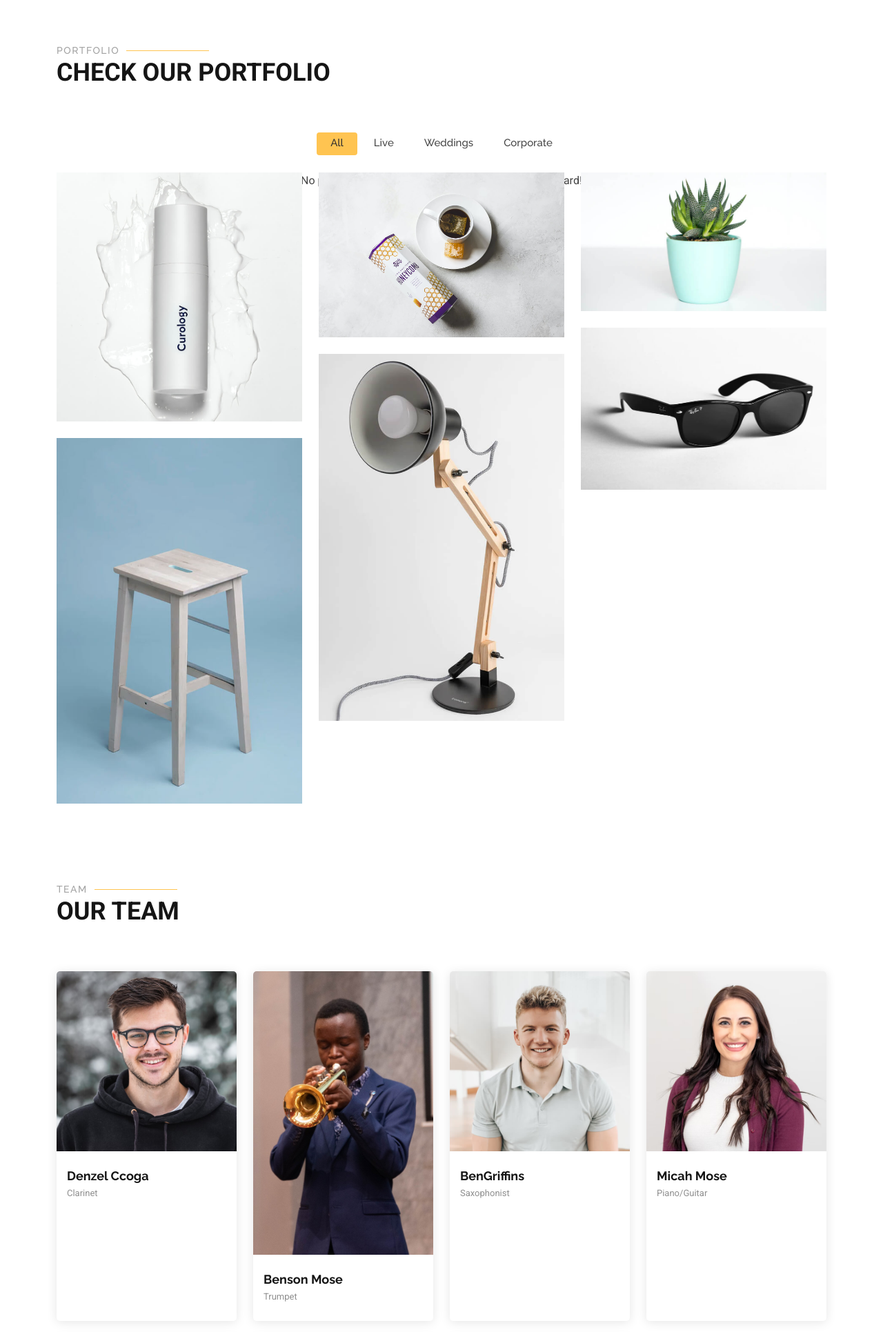
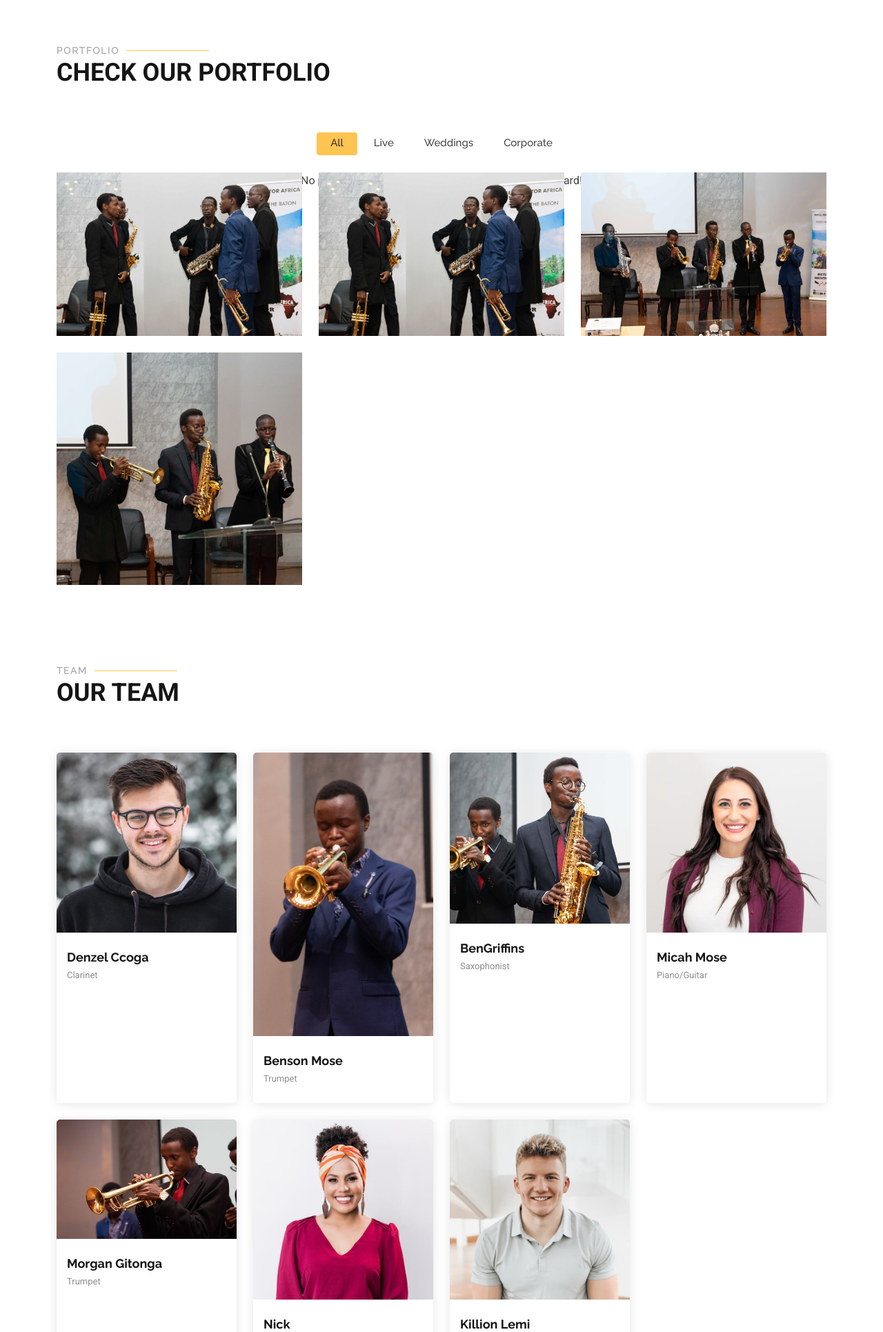
Before and after one commit to Bemos26/Black-Swing, a Django app: page / in a window 1280 px wide. Shown: the part 2306-4237 px from the top of the page at 69% size. Run offline with Django 5.2, Linux system fonts and the light colour scheme; data comes from the database, SQL or seed files in the repository; both versions use the stored data as it was after the commit; data that the repository does not hold is empty; some libraries are stand-ins or nearby versions.

Commit message:
Update team photos (Benson, BenGriffins, Morgan) and portfolio images

```diff
--- a/templates/core/index.html
+++ b/templates/core/index.html
@@ -195,75 +195,50 @@
         {% endfor %}
 
         <!-- Static Items for layout demonstration until dynamic items are populated -->
+        <!-- Static Items for layout demonstration -->
         <div class="col-lg-4 col-md-6 portfolio-item isotope-item filter-live">
-          <img src="{% static 'img/masonry-portfolio/masonry-portfolio-1.jpg' %}" class="img-fluid" alt="">
+          <img src="{% static 'img/masonry-portfolio/event_1.jpg' %}" class="img-fluid" alt="">
           <div class="portfolio-info">
-            <h4>Live Concert</h4>
-            <p>Jazz Festival 2024</p>
-            <a href="{% static 'img/masonry-portfolio/masonry-portfolio-1.jpg' %}" title="Live Concert"
+            <h4>Live Performance</h4>
+            <p>Black Swing Event</p>
+            <a href="{% static 'img/masonry-portfolio/event_1.jpg' %}" title="Live Performance"
               data-gallery="portfolio-gallery-live" class="glightbox preview-link"><i class="bi bi-zoom-in"></i></a>
             <a href="{% url 'portfolio_details' %}" title="More Details" class="details-link"><i
                 class="bi bi-link-45deg"></i></a>
           </div>
         </div><!-- End Portfolio Item -->
 
-        <div class="col-lg-4 col-md-6 portfolio-item isotope-item filter-weddings">
-          <img src="{% static 'img/masonry-portfolio/masonry-portfolio-2.jpg' %}" class="img-fluid" alt="">
+        <div class="col-lg-4 col-md-6 portfolio-item isotope-item filter-live">
+          <img src="{% static 'img/masonry-portfolio/event_2.jpg' %}" class="img-fluid" alt="">
           <div class="portfolio-info">
-            <h4>Wedding Reception</h4>
-            <p>Karen Country Club</p>
-            <a href="{% static 'img/masonry-portfolio/masonry-portfolio-2.jpg' %}" title="Wedding Reception"
-              data-gallery="portfolio-gallery-weddings" class="glightbox preview-link"><i class="bi bi-zoom-in"></i></a>
-            <a href="{% url 'portfolio_details' %}" title="More Details" class="details-link"><i
-                class="bi bi-link-45deg"></i></a>
-          </div>
-        </div><!-- End Portfolio Item -->
-
-        <div class="col-lg-4 col-md-6 portfolio-item isotope-item filter-corporate">
-          <img src="{% static 'img/masonry-portfolio/masonry-portfolio-3.jpg' %}" class="img-fluid" alt="">
-          <div class="portfolio-info">
-            <h4>Corporate Gala</h4>
-            <p>Annual Awards Night</p>
-            <a href="{% static 'img/masonry-portfolio/masonry-portfolio-3.jpg' %}" title="Corporate Gala"
-              data-gallery="portfolio-gallery-corporate" class="glightbox preview-link"><i
-                class="bi bi-zoom-in"></i></a>
+            <h4>Live Performance</h4>
+            <p>Black Swing Event</p>
+            <a href="{% static 'img/masonry-portfolio/event_2.jpg' %}" title="Live Performance"
+              data-gallery="portfolio-gallery-live" class="glightbox preview-link"><i class="bi bi-zoom-in"></i></a>
             <a href="{% url 'portfolio_details' %}" title="More Details" class="details-link"><i
                 class="bi bi-link-45deg"></i></a>
           </div>
         </div><!-- End Portfolio Item -->
 
         <div class="col-lg-4 col-md-6 portfolio-item isotope-item filter-live">
-          <img src="{% static 'img/masonry-portfolio/masonry-portfolio-4.jpg' %}" class="img-fluid" alt="">
+          <img src="{% static 'img/masonry-portfolio/event_3.jpg' %}" class="img-fluid" alt="">
           <div class="portfolio-info">
-            <h4>Sunday Brunch</h4>
-            <p>Live at Hemingways</p>
-            <a href="{% static 'img/masonry-portfolio/masonry-portfolio-4.jpg' %}" title="Sunday Brunch"
+            <h4>Live Performance</h4>
+            <p>Black Swing Event</p>
+            <a href="{% static 'img/masonry-portfolio/event_3.jpg' %}" title="Live Performance"
               data-gallery="portfolio-gallery-live" class="glightbox preview-link"><i class="bi bi-zoom-in"></i></a>
             <a href="{% url 'portfolio_details' %}" title="More Details" class="details-link"><i
                 class="bi bi-link-45deg"></i></a>
           </div>
         </div><!-- End Portfolio Item -->
 
-        <div class="col-lg-4 col-md-6 portfolio-item isotope-item filter-weddings">
-          <img src="{% static 'img/masonry-portfolio/masonry-portfolio-5.jpg' %}" class="img-fluid" alt="">
+        <div class="col-lg-4 col-md-6 portfolio-item isotope-item filter-live">
+          <img src="{% static 'img/masonry-portfolio/event_4.jpg' %}" class="img-fluid" alt="">
           <div class="portfolio-info">
-            <h4>Garden Wedding</h4>
-            <p>Windsor Golf Hotel</p>
-            <a href="{% static 'img/masonry-portfolio/masonry-portfolio-5.jpg' %}" title="Garden Wedding"
-              data-gallery="portfolio-gallery-weddings" class="glightbox preview-link"><i class="bi bi-zoom-in"></i></a>
-            <a href="{% url 'portfolio_details' %}" title="More Details" class="details-link"><i
-                class="bi bi-link-45deg"></i></a>
-          </div>
-        </div><!-- End Portfolio Item -->
-
-        <div class="col-lg-4 col-md-6 portfolio-item isotope-item filter-corporate">
-          <img src="{% static 'img/masonry-portfolio/masonry-portfolio-6.jpg' %}" class="img-fluid" alt="">
-          <div class="portfolio-info">
-            <h4>Product Launch</h4>
-            <p>Tech Expo 2024</p>
-            <a href="{% static 'img/masonry-portfolio/masonry-portfolio-6.jpg' %}" title="Product Launch"
-              data-gallery="portfolio-gallery-corporate" class="glightbox preview-link"><i
-                class="bi bi-zoom-in"></i></a>
+            <h4>Live Performance</h4>
+            <p>Black Swing Event</p>
+            <a href="{% static 'img/masonry-portfolio/event_4.jpg' %}" title="Live Performance"
+              data-gallery="portfolio-gallery-live" class="glightbox preview-link"><i class="bi bi-zoom-in"></i></a>
             <a href="{% url 'portfolio_details' %}" title="More Details" class="details-link"><i
                 class="bi bi-link-45deg"></i></a>
           </div>
@@ -333,7 +308,7 @@
       <div class="col-lg-3 col-md-6 d-flex align-items-stretch" data-aos="fade-up" data-aos-delay="300">
         <div class="team-member">
           <div class="member-img">
-            <img src="{% static 'img/team/team-3.jpg' %}" class="img-fluid" alt="">
+            <img src="{% static 'img/team/bengriffins.jpg' %}" class="img-fluid" alt="">
           </div>
           <div class="member-info">
             <h4>BenGriffins</h4>
@@ -358,7 +333,7 @@
         <div class="team-member">
           <div class="member-img">
             <!-- Placeholder for extra member -->
-            <img src="{% static 'img/team/team-1.jpg' %}" class="img-fluid" alt="">
+            <img src="{% static 'img/team/morgan_gitonga.jpg' %}" class="img-fluid" alt="">
           </div>
           <div class="member-info">
             <h4>Morgan Gitonga</h4>
```
Also changed, not shown: templates/dashboard/admin_dashboard.html (+16 -11 lines), db.sqlite3, static/img/masonry-portfolio/event_1.jpg (added), static/img/masonry-portfolio/event_2.jpg (added), static/img/masonry-portfolio/event_3.jpg (added), static/img/masonry-portfolio/event_4.jpg (added), static/img/team/bengriffins.jpg (added), static/img/team/morgan_gitonga.jpg (added).
